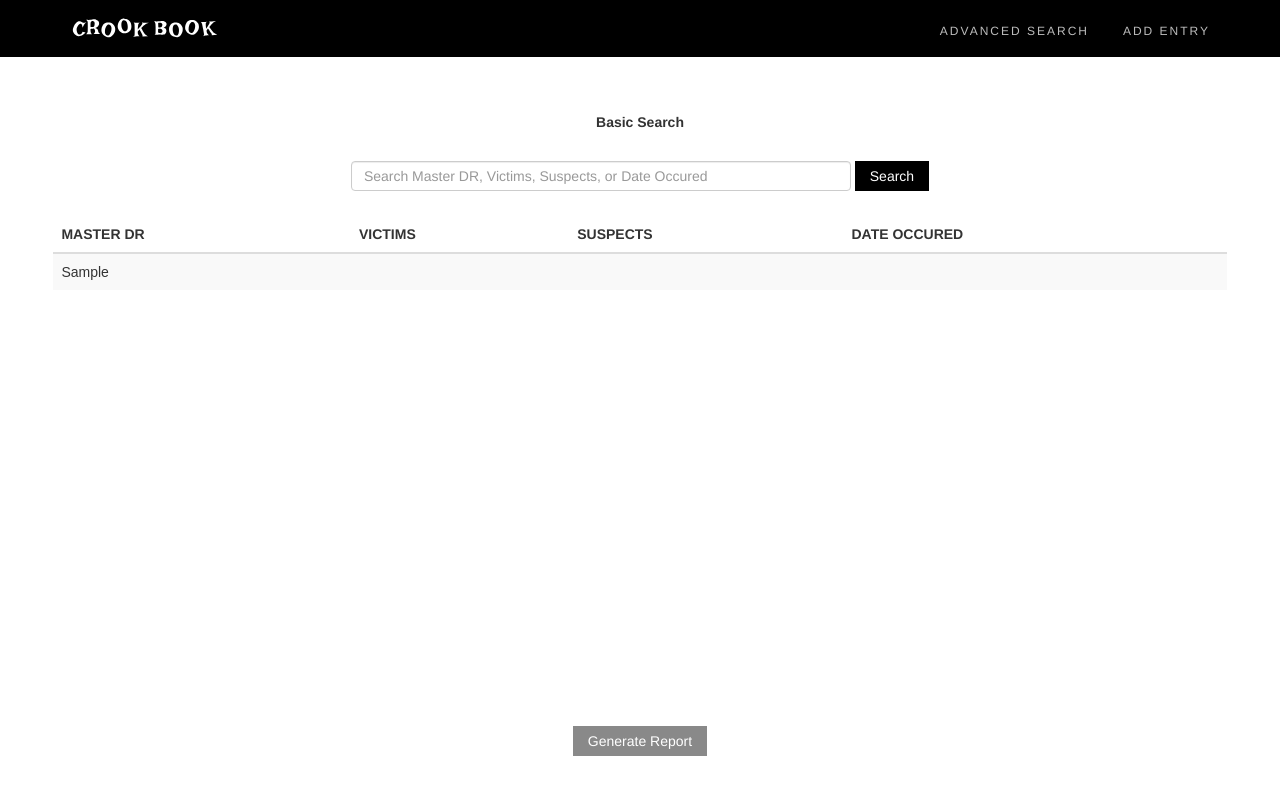
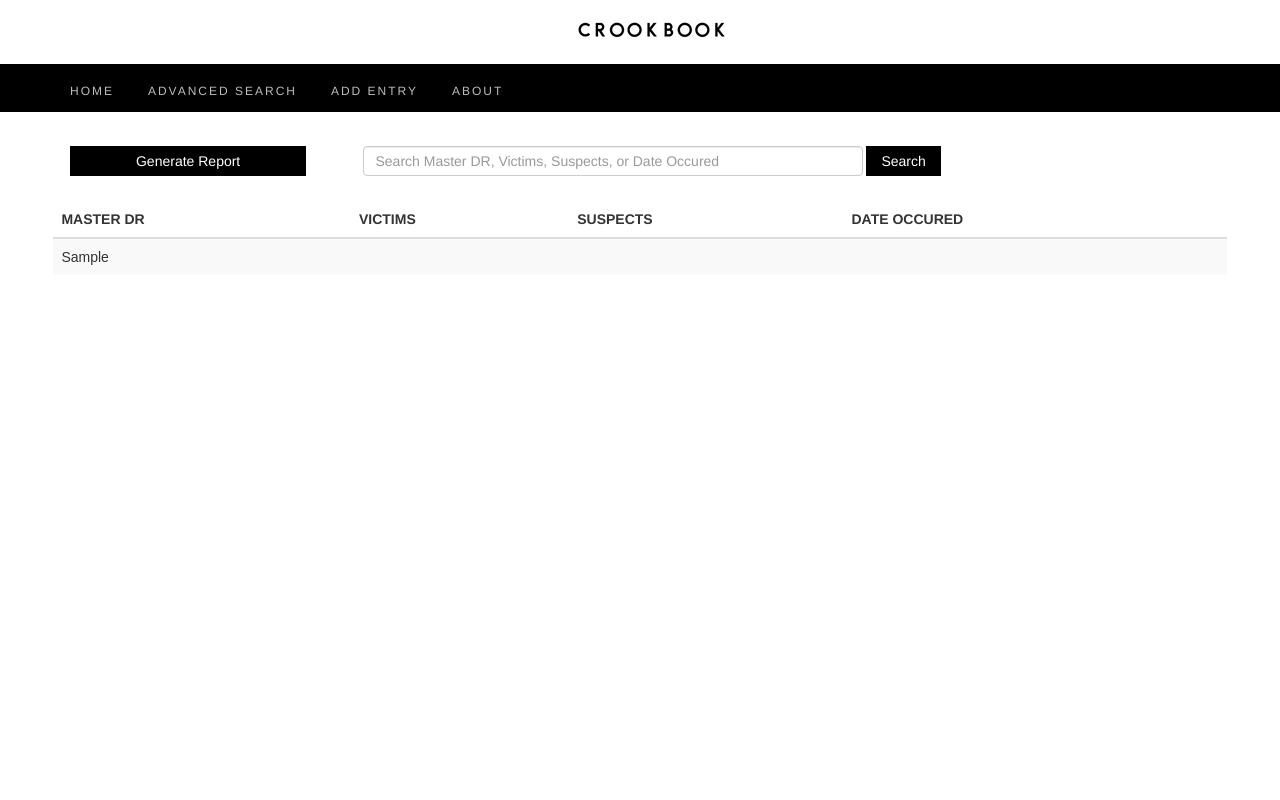
Before and after one commit to evanhessler/CrookBook, a Django app: page / in a window 1280 px wide. Run offline with Django 3.2, Linux system fonts and the light colour scheme; tables that the repository leaves empty hold one stand-in row (values such as "Sample post"); some libraries are stand-ins or nearby versions.

Commit message:
changes to nav bar

```diff
--- a/cases/static/styles/styles.css
+++ b/cases/static/styles/styles.css
@@ -67,9 +67,14 @@ textarea {
   position: fixed;
   z-index: 1; /* fixed overlapping body */
 }
-#nav-bar > .container {
-  margin-top: 2vh;
-  margin-bottom: 2vh;
+#nav-bar > #white-section {
+  height: 8vh;
+  background-color: white !important;
+}
+#black-section {
+  margin-top: 1.5vh;
+  margin-bottom: 1.5vh;
+  background-color: black;
 }
 #welcome-page {
   text-align: center;
@@ -115,13 +120,15 @@ textarea {
   margin-top: 2vh;
 }
 #generate-report-button {
-  margin-top: 30px;
+  margin-right: 10px;
+  width: 90%;
+  text-align: center;
 }
 .page-content {
-  padding-top: 14vh;
+  padding-top: 17vh;
 }
 .alignment {
-  text-align: right;
+  text-align: left;
 }
 .anchor-pts {
   color: #bcbcbc;
@@ -142,7 +149,7 @@ textarea {
   margin-top: 4px;
 }
 .navlinks a{
-  margin-left: 30px;
+  margin-right: 30px;
   font-size: 12px;
   text-transform: uppercase;
 }
@@ -163,9 +170,6 @@ textarea {
   margin-bottom: 10px;
   cursor: pointer;
 }
-.gray-background {
-  background: #898989;
-}
 .container-wide {
   width: 94% !important;
 }
@@ -174,7 +178,7 @@ textarea {
   overflow-y: auto;
 }
 .database-table {
-  height: 60vh;
+  /*height: 60vh;*/
   overflow-y: scroll;
 }
 .add-entry-nav {
@@ -251,3 +255,9 @@ textarea {
 #save-entry-button {
   margin-bottom: 15px;
 }
+#crookbook-logo {
+  bottom: 25%;
+  margin-left: 45vw;
+  position: absolute;
+
+}
--- a/cases/templates/detail-entry.html
+++ b/cases/templates/detail-entry.html
@@ -3,11 +3,9 @@
   {% block content %}
   <form action="" method="post">
     {% csrf_token %}
-    <div class="container" style="padding-top: 8vh;">
+    <div class="container page-content">
       <h3>Case Entry Details</h3>
-    </div>
       <hr width="100%" style="margin-top: 0px;">
-    <div class="container">
 
         <div class="panel panel-default">
           <div class="panel-heading">
@@ -194,5 +192,6 @@
         </center>
 
   </div>
+
   </form>
   {% endblock %}
--- a/cases/templates/homepage.html
+++ b/cases/templates/homepage.html
@@ -1,11 +1,14 @@
 {% extends "snippets/nav.html"%}
   {% block content %}
+  <div class="page-content">
+    <div class="container">
+      <div class="row" style="text-align: left;">
+        <div class="col-xs-3">
+          <div class="button inline-block" id="generate-report-button">Generate Report</div>
+        </div>
+        <div class="col-xs-9">
           <div id="search-bar">
-    <div class="container page-content">
-      <div class="row">
-        <div class="col-xs-12 basic-search">
-          <h4>Basic Search</h4>
-          <input type="text" class="inline-block basic-search-input form-control" placeholder="Search Master DR, Victims, Suspects, or Date Occured">
+            <input type="text" class="basic-search-input form-control inline-block" placeholder="Search Master DR, Victims, Suspects, or Date Occured">
             <div class="button inline-block">Search</div>
           </div>
         </div>
@@ -47,8 +50,12 @@
           </tbody>
         </table>
       </div>
+    </div>
+    <!--
     <center class="button-container" id="add-entry-button">
       <div class="gray-background button inline-block" id="generate-report-button">Generate Report</div>
     </center>
+  -->
   </div>
+
   {% endblock %}
--- a/cases/templates/snippets/nav.html
+++ b/cases/templates/snippets/nav.html
@@ -12,16 +12,28 @@
 
 <body>
   <div id="nav-bar">
+    <div id="white-section">
+      <a id="crookbook-logo" href="/"><img src="{% static "images/crookbook_black_again.png" %}"></a>
+    </div>
+    <div id="black-section">
       <div class="container">
         <div class="row">
-        <div class="col-xs-4">
-          <a class="anchor-pts" href="/"><img src="{% static "images/logo.svg" %}" width="150px"></a>
+          <div class="col-xs-12 alignment navlinks" id="nav-links">
+            <a class="anchor-pts" href="/" id="home-nav">Home</a>
+            <a class="anchor-pts" href="/advancedSearch" id="adv-search-nav">Advanced Search</a>
+            <a class="anchor-pts" href="/add" id="add-entry-nav">Add Entry</a>
+            <a class="anchor-pts" href="/" id="about-entry-nav">About</a>
           </div>
+          <!--
           <div class="col-xs-8 alignment navlinks" id="nav-links">
             <a class="anchor-pts" href="/advancedSearch" id="adv-search-nav">Advanced Search</a>
             <a class="anchor-pts" href="/add" id="add-entry-nav">Add Entry</a>
+            <a class="anchor-pts" href="/" id="add-entry-nav">About</a>
+          </div>
+        -->
         </div>
       </div>
+
     </div>
   </div>
   {% block content %}
```
Also changed, not shown: cases/static/images/crookbook-logo.png (added), cases/static/images/crookbook_black_again.png (added). Lines whose indentation alone changed are shown as unchanged.
